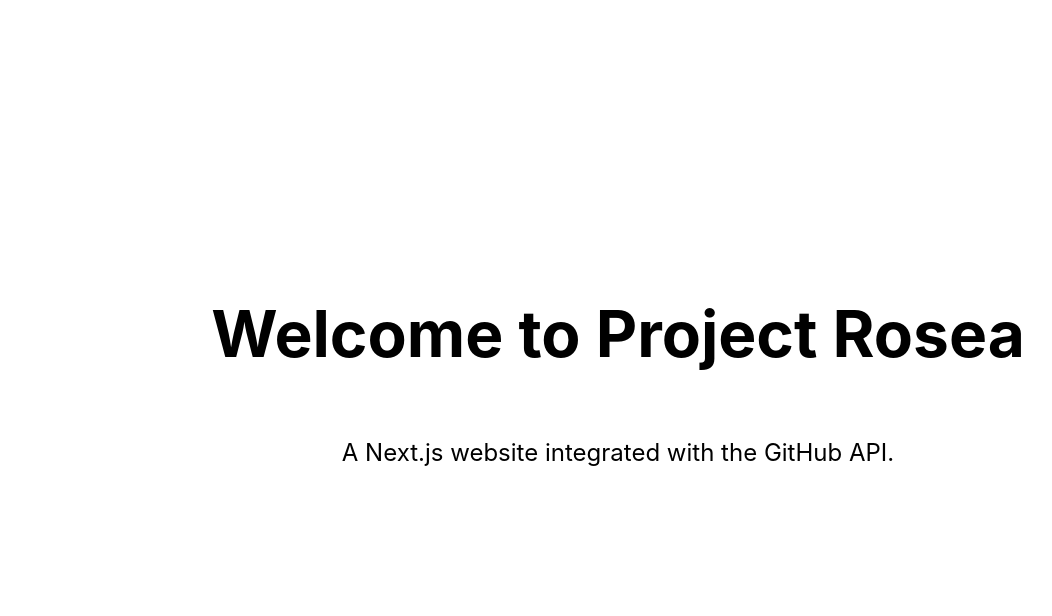
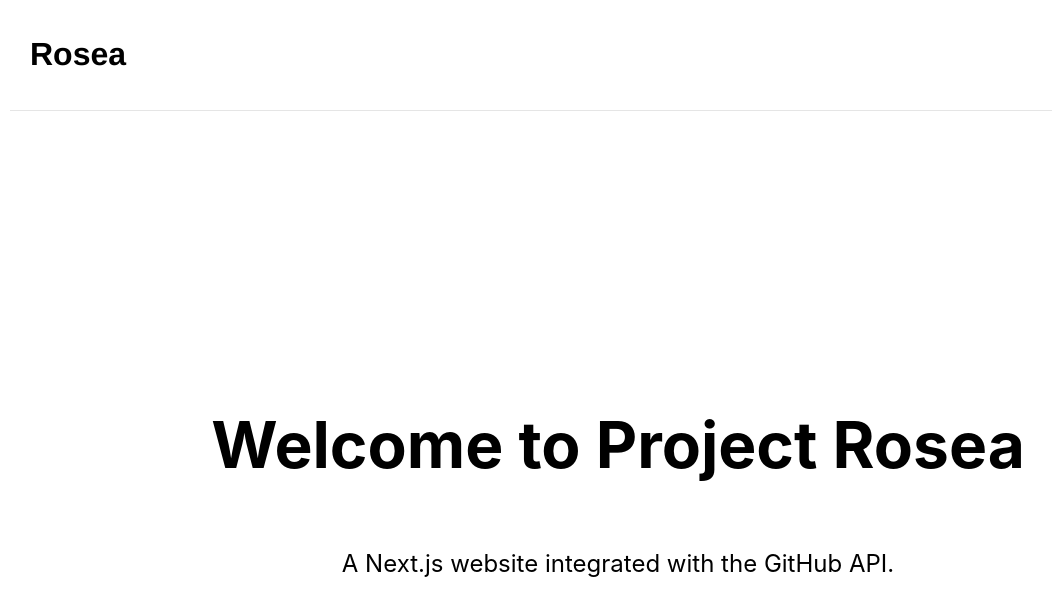
Before and after one commit to jhancock532/rosea, a Next.js app: page / in a window 1280 px wide. Shown: the top 616 px of the page, without its empty margins (22-1074 px from the left). Built offline with nearby package versions, Linux system fonts and the light colour scheme.

Commit message:
finish scss setup, add header component

```diff
--- a/pages/index.tsx
+++ b/pages/index.tsx
@@ -1,7 +1,8 @@
 import type { NextPage } from "next";
 import Head from "next/head";
-import styles from "../styles/Home.module.css";
+import styles from "../styles/Home.module.scss";
 import homePageContent from "../data/homepage.json";
+import Header from "../components/Header";
 
 const Home: NextPage = () => {
   return (
@@ -15,6 +16,7 @@
         <link rel="icon" href="/favicon.ico" />
       </Head>
 
+      <Header />
       <main className={styles.main}>
         <h1 className={styles.title}>{homePageContent.title}</h1>
 
--- /dev/null
+++ b/styles/_mixins.scss
@@ -0,0 +1,5 @@
+@mixin desktop() {
+  @media (max-width: 600px) {
+    @content;
+  }
+}
```
Also changed, not shown: pages/_app.tsx (+4 -4 lines), styles/Home.module.scss (renamed from styles/Home.module.css), styles/globals.scss (renamed from styles/globals.css).
